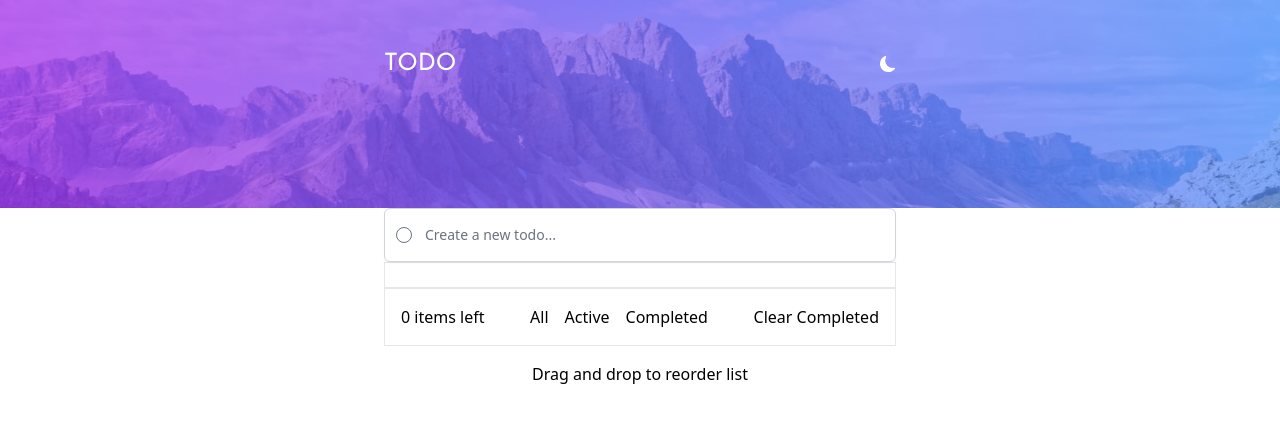
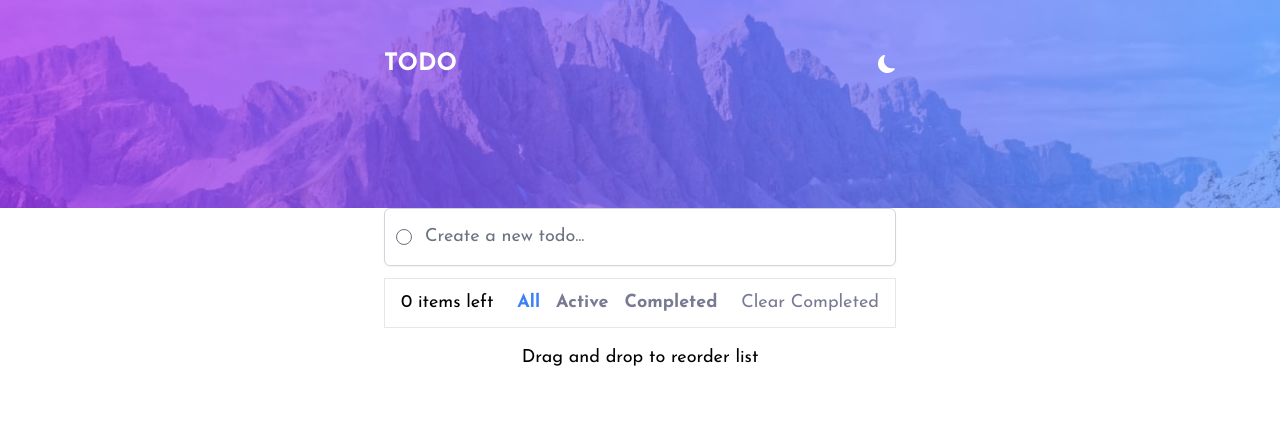
Before and after one commit to SheldonFam/FEM-Todo, a React (Create React App) app: page / in a window 1280 px wide. Shown: the top 422 px of the page. Built offline with nearby package versions, Linux system fonts and the light colour scheme.

Commit message:
add dark mode text color and background image

```diff
--- a/src/App.tsx
+++ b/src/App.tsx
@@ -23,7 +23,7 @@ type FilterType = "all" | "active" | "completed";
 const App = () => {
   const [todos, setTodos] = useState<Array<Todo>>([]);
   const [filter, setFilter] = useState<FilterType>("all");
-  console.log(todos);
+
   //add a todo
   const handleAdd: AddTodo = (newTodo) => {
     if (newTodo) {
@@ -34,7 +34,7 @@ const App = () => {
   //delete todo, btn function
   const removeTodo: RemoveTodo = (todoToRemove) => {
     let updatedTodos: Array<Todo> = todos.filter(
-      (todo) => todo.text !== todoToRemove.text
+      (todo) => todo !== todoToRemove
     );
     setTodos(updatedTodos);
   };
@@ -57,7 +57,7 @@ const App = () => {
     } else if (filter === "completed") {
       return todo.completed;
     }
-    return true; // "all" filter
+    return todo; // "all" filter
   });
 
   const handleClearCompleted = () => {
@@ -65,8 +65,18 @@ const App = () => {
     setTodos(updatedTodos);
   };
 
+  const counter = (
+    <>
+      {filter === "completed"
+        ? `${filteredTodos.filter((todo) => todo.completed).length} items left`
+        : `${
+            filteredTodos.filter((todo) => !todo.completed).length
+          } items left`}
+    </>
+  );
+
   return (
-    <div>
+    <div className="font-Josefin font-normal text-base">
       <ThemeProvider>
         <Header />
         <TodoInput addTodo={handleAdd} />
@@ -77,6 +87,7 @@ const App = () => {
           filter={filter}
           setFilter={setFilter}
           handleClearCompleted={handleClearCompleted}
+          counter={counter}
         />
         <Footer />
       </ThemeProvider>
--- a/src/components/Header.tsx
+++ b/src/components/Header.tsx
@@ -6,18 +6,29 @@ import { ThemeContext } from "../context/Theme";
 export const Header = () => {
   const { theme, toggleTheme } = useContext(ThemeContext);
 
+  // Define the background images for light and dark themes
+  const lightBgImage = "url(/bg-desktop-light.jpg)";
+  const darkBgImage = "url(/bg-desktop-dark.jpg)";
+
+  // Set the background image based on the current theme
+  const bgImage = theme === "light" ? lightBgImage : darkBgImage;
+
   return (
-    <header className="flex h-52 text-base font-Josefin">
+    <header className="flex h-52 text-base font-Josefin font-bold">
       <div
         style={{
-          backgroundImage: "url(/bg-desktop-light.jpg)",
-          backgroundRepeat: "no-repeat",
-          backgroundSize: "100% 100%",
+          backgroundImage: bgImage,
         }}
+        className="bg-no-repeat bg-center bg-cover"
       >
         <nav className="flex justify-between w-screen h-10 items-center px-6 mt-11 mb-8 md:px-96">
           <h1 className="bold text-white text-2xl">TODO</h1>
-          <button onClick={toggleTheme}>
+          <button
+            onClick={toggleTheme}
+            className={`transition-transform duration-500 ${
+              theme === "light" ? "rotate-0" : "rotate-90"
+            }`}
+          >
             {theme === "light" ? (
               <BsMoonFill className="text-white" />
             ) : (
--- a/src/components/TodoInput.tsx
+++ b/src/components/TodoInput.tsx
@@ -20,10 +20,15 @@ export const TodoInput: React.FC<TodoInputProps> = ({ addTodo }) => {
   };
 
   return (
+    <div className="pb-3">
       <form onSubmit={handleSubmit} className="px-6 relative md:px-72 lg:px-96">
         <div className="relative rounded-md shadow-sm">
           <div className="absolute inset-y-0 left-0 flex items-center pl-3">
-          <input type="checkbox" className="mr-2 rounded-full"></input>
+            <input
+              type="checkbox"
+              className="mr-2 rounded-full"
+              disabled
+            ></input>
           </div>
           <input
             type="text"
@@ -31,10 +36,11 @@ export const TodoInput: React.FC<TodoInputProps> = ({ addTodo }) => {
             id="text"
             value={newTodo}
             onChange={handleChange}
-          className="block w-full rounded-md border-gray-300 pl-10 py-4 focus:border-indigo-500 focus:ring-indigo-500 sm:text-sm"
+            className="block w-full rounded-md border-gray-300 pl-10 py-4 focus:border-indigo-500 focus:ring-indigo-500 sm:text-base"
             placeholder="Create a new todo..."
           />
         </div>
       </form>
+    </div>
   );
 };
--- a/src/components/TodoList.tsx
+++ b/src/components/TodoList.tsx
@@ -1,4 +1,4 @@
-import React from "react";
+import React, { ReactNode } from "react";
 import { TodoListItem } from "./TodoListItem";
 
 type ToggleComplete = (selectedTodo: Todo) => void;
@@ -9,13 +9,17 @@ type Todo = {
   text: string;
   completed: boolean;
 };
+
+type Filter = "all" | "active" | "completed";
+
 interface TodoListProps {
   todos: Array<Todo>;
   toggleComplete: ToggleComplete;
   onRemoveTodo: RemoveTodo;
-  filter: "all" | "active" | "completed";
-  setFilter: (filter: "all" | "active" | "completed") => void;
+  filter: Filter;
+  setFilter: (filter: Filter) => void;
   handleClearCompleted: () => void;
+  counter: ReactNode;
 }
 
 export const TodoList: React.FC<TodoListProps> = ({
@@ -25,19 +29,11 @@ export const TodoList: React.FC<TodoListProps> = ({
   filter,
   setFilter,
   handleClearCompleted,
+  counter,
 }) => {
-  const filteredTodos = todos.filter((todo) => {
-    if (filter === "active") {
-      return !todo.completed;
-    } else if (filter === "completed") {
-      return todo.completed;
-    }
-    return true; // "all" filter
-  });
-
   return (
     <div className="w-full px-6 md:px-96">
-      <ul className="flex items-center border py-3 px-3 justify-between flex-col">
+      <ul className="flex items-center justify-between flex-col">
         {todos.map((todo) => (
           <TodoListItem
             key={todo.id}
@@ -48,21 +44,35 @@ export const TodoList: React.FC<TodoListProps> = ({
         ))}
       </ul>
       <div className="flex justify-between py-4 px-4 border text-xs md:text-base">
-        <span>{`${
-          todos.filter((todo) => !todo.completed).length
-        } items left`}</span>
+        <span>{counter}</span>
         <div className="flex justify-center ">
-          <button className="px-2" onClick={() => setFilter("all")}>
+          <button
+            className={`px-2 font-bold hover:text-dark-blue focus:text-bright-blue ${
+              filter === "all" ? "text-blue-500" : "text-dark-grayish-blue"
+            }`}
+            onClick={() => setFilter("all")}
+          >
             All
           </button>
-          <button className="px-2" onClick={() => setFilter("active")}>
+          <button
+            className="px-2 font-bold text-dark-grayish-blue hover:text-dark-blue focus:text-bright-blue"
+            onClick={() => setFilter("active")}
+          >
             Active
           </button>
-          <button className="px-2" onClick={() => setFilter("completed")}>
+          <button
+            className="px-2 font-bold text-dark-grayish-blue hover:text-dark-blue focus:text-bright-blue"
+            onClick={() => setFilter("completed")}
+          >
             Completed
           </button>
         </div>
-        <button onClick={handleClearCompleted}>Clear Completed</button>
+        <button
+          onClick={handleClearCompleted}
+          className="text-dark-grayish-blue hover:text-dark-blue"
+        >
+          Clear Completed
+        </button>
       </div>
     </div>
   );
--- a/src/components/TodoListItem.tsx
+++ b/src/components/TodoListItem.tsx
@@ -1,4 +1,4 @@
-import React, { useState } from "react";
+import React from "react";
 import { HiXMark } from "react-icons/hi2";
 
 type Todo = {
@@ -22,28 +22,24 @@ export const TodoListItem: React.FC<TodoListItemProps> = ({
   toggleComplete,
   onRemoveTodo,
 }) => {
-  //   const [isEditOn, setIsEditOn] = useState<boolean>(false);
-  const [inputText, setInputText] = useState<string>(todo.text);
-
-  const onDelete = () => {
-    onRemoveTodo(todo);
-  };
-
   return (
-    <li className="list-none flex-row">
+    <li className="list-none flex flex-row items-center w-full border p-3 first:rounded-t-md">
       <input
         type="checkbox"
-        className="mr-3 rounded-full"
+        className="mr-1 rounded-full cursor-pointer"
         onClick={() => toggleComplete(todo)}
       />
       <input
-        className="edit-input"
+        className="w-full border-none active:border-none focus:border-none"
         type="text"
-        value={inputText}
-        onChange={() => console.log("value")}
+        value={todo.text}
+        disabled
       />
-      <button className="opacity-0 hover:opacity-100" onClick={onDelete}>
-        <HiXMark className="text-3xl" />
+      <button
+        className="opacity-0 hover:opacity-100"
+        onClick={() => onRemoveTodo(todo)}
+      >
+        <HiXMark className="text-2xl text-dark-grayish-blue" />
       </button>
     </li>
   );
--- a/src/context/Theme.tsx
+++ b/src/context/Theme.tsx
@@ -17,7 +17,7 @@ export const ThemeProvider: React.FC<{ children: ReactNode }> = ({
 }) => {
   const [theme, setTheme] = useState<Theme>("light");
 
-  function toggleTheme() {
+  const toggleTheme = () => {
     setTheme((prevTheme) => (prevTheme === "light" ? "dark" : "light"));
 
     if (theme === "light") {
@@ -25,7 +25,7 @@ export const ThemeProvider: React.FC<{ children: ReactNode }> = ({
     } else {
       document.body.classList.remove("dark");
     }
-  }
+  };
 
   return (
     <ThemeContext.Provider value={{ theme, toggleTheme }}>
--- a/tailwind.config.js
+++ b/tailwind.config.js
@@ -5,6 +5,23 @@ module.exports = {
     extend: {
       fontFamily: {
         Josefin: ["Josefin Sans", "sans-serif"],
+      },
+      fontSize: {
+        base: "18px",
+      },
+      fontWeight: {
+        normal: 400,
+        bold: 700,
+      },
+      colors: {
+        "bright-blue": "hsl(220, 98%, 61%)",
+        "dark-blue": "hsl(235, 21%, 11%)",
+        "dark-desaturated-blue": "hsl(235, 24%, 19%)",
+        "light-grayish-blue": "hsl(234, 39%, 85%)",
+        "hover-light-grayish-blue": "hsl(236, 33%, 92%)",
+        "dark-grayish-blue": "hsl(234, 11%, 52%)",
+        "v-dark-grayish-blue": "hsl(233, 14%, 35%)",
+        "vv-dark-grayish-blue": "hsl(237, 14%, 26%)",
       },
     },
   },
```
Lines whose indentation alone changed are shown as unchanged.
